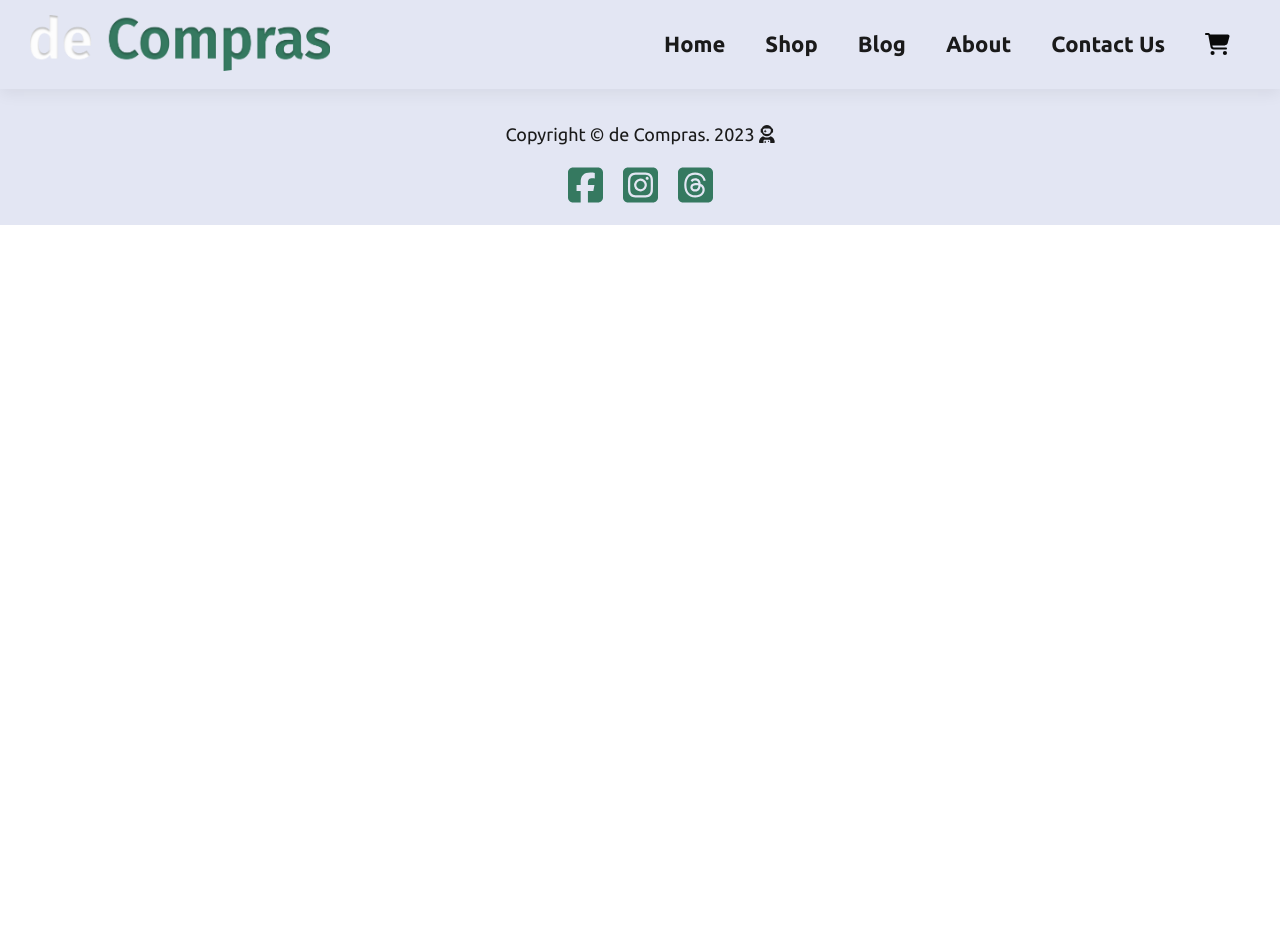
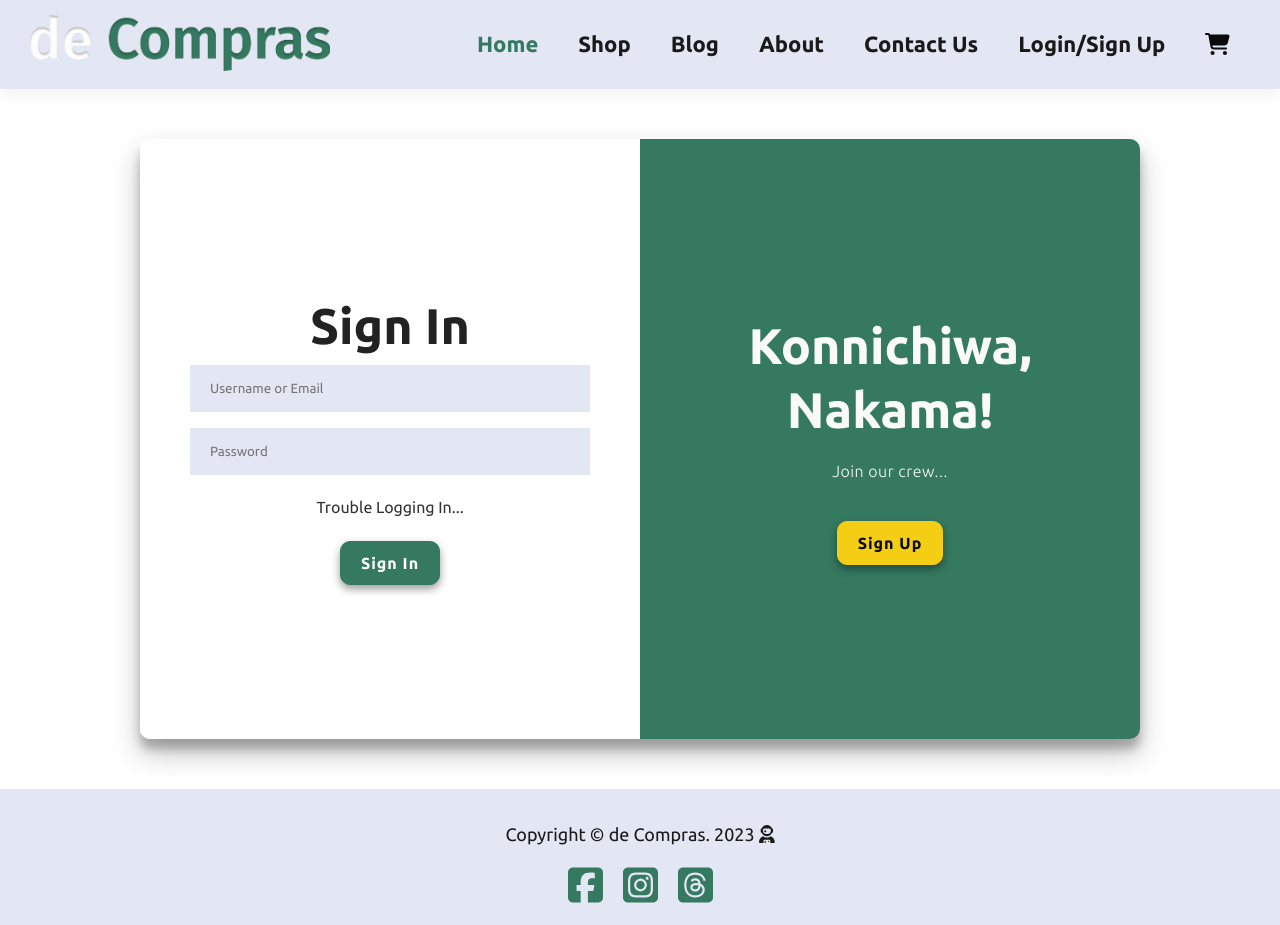
Before and after one commit to aditya-1967/react-web-app, a React (Create React App) app in the folder frontend/: page /login in a window 1280 px wide. Before the commit the page ends 800 px from the top, so only its background shows below. Built offline with nearby package versions, Linux system fonts and the light colour scheme.

Commit message:
added-login-page

```diff
--- a/frontend/package.json
+++ b/frontend/package.json
@@ -15,6 +15,7 @@
     "react-dom": "^18.2.0",
     "react-router-dom": "^6.21.0",
     "react-scripts": "5.0.1",
+    "styled-components": "^6.1.1",
     "web-vitals": "^2.1.4"
   },
   "scripts": {
--- a/frontend/src/App.js
+++ b/frontend/src/App.js
@@ -8,6 +8,7 @@ import About from "./Pages/About";
 import Contact from "./Pages/Contact";
 import Cart from "./Pages/Cart";
 import Footer from "./Components/Footer/Footer";
+import LoginSignup from "./Pages/LoginSignup";
 
 function App() {
   return (
@@ -19,6 +20,7 @@ function App() {
           <Route path="/blog" element={<Blog />} />
           <Route path="/about" element={<About />} />
           <Route path="/contact" element={<Contact />} />
+          <Route path="/login" element={<LoginSignup />} />
           <Route path="/cart" element={<Cart />} />
         </Routes>
         <Footer />
--- /dev/null
+++ b/frontend/src/Components/Login/Login.css
@@ -0,0 +1,233 @@
+* {
+  margin: 0;
+  padding: 0;
+  box-sizing: border-box;
+  font-family: "Ubuntu", sans-serif;
+}
+
+html {
+  scroll-behavior: smooth;
+}
+
+/* Global Styles */
+
+h1 {
+  font-size: 50px;
+  line-height: 64px;
+  color: #222;
+}
+
+h2 {
+  font-size: 46px;
+  line-height: 54px;
+  color: #222;
+}
+
+h4 {
+  font-size: 20px;
+  color: #222;
+}
+
+h6 {
+  font-weight: 700;
+  font-size: 12px;
+}
+
+p {
+  font-size: 16px;
+  color: #465b52;
+  margin: 15px 0 20px 0;
+}
+
+.section-p1 {
+  padding: 40px 80px;
+}
+
+.section-m1 {
+  margin: 40px 0;
+}
+
+body {
+  width: 100%;
+}
+
+.login-container {
+  background-color: #fafafa;
+  margin: 50px auto;
+  border-radius: 10px;
+  box-shadow: 0 14px 28px rgba(0, 0, 0, 0.25), 0 10px 10px rgba(0, 0, 0, 0.22);
+  position: relative;
+  overflow: hidden;
+  width: 1000px;
+  max-width: 100%;
+  min-height: 600px;
+}
+
+.signUpContainer {
+  position: absolute;
+  top: 0;
+  height: 100%;
+  transition: all 0.6s ease-in-out;
+  left: 0;
+  width: 50%;
+  opacity: 0;
+  z-index: 1;
+}
+
+.signUpContainer[data-signinIn="false"] {
+  transform: translateX(100%);
+  opacity: 1;
+  z-index: 5;
+}
+
+.signInContainer {
+  position: absolute;
+  top: 0;
+  height: 100%;
+  transition: all 0.6s ease-in-out;
+  left: 0;
+  width: 50%;
+  z-index: 2;
+}
+
+.signInContainer[data-signinIn="false"] {
+  transform: translateX(100%);
+}
+
+form {
+  background-color: #ffffff;
+  display: flex;
+  align-items: center;
+  justify-content: center;
+  flex-direction: column;
+  padding: 0 50px;
+  height: 100%;
+  text-align: center;
+}
+
+.form-title {
+  font-size: 50px;
+  font-weight: 800;
+  margin: 0;
+}
+
+input {
+  background-color: #e3e6f3;
+  border: none;
+  padding: 16px 20px;
+  margin: 8px 0;
+  width: 100%;
+}
+
+.btn {
+  border-radius: 10px;
+  border: 1px solid #357960;
+  background-color: #357960;
+  color: #ffffff;
+  font-size: 16px;
+  font-weight: bold;
+  padding: 12px 20px;
+  margin-top: 10px;
+  letter-spacing: 1px;
+  transition: transform 0.3s ease-in;
+  box-shadow: 0 4px 8px rgba(0, 0, 0, 0.4);
+}
+
+.btn:hover {
+  transform: translateY(-5px);
+  box-shadow: 0 6px 12px rgba(0, 0, 0, 0.6);
+  cursor: pointer;
+}
+
+.ghostButton {
+  background-color: #f4ce14;
+  border-color: #f4ce14;
+  color: #0a0a0a;
+}
+
+.anchor {
+  color: #333;
+  font-size: 16px;
+  text-decoration: none;
+  margin: 15px 0;
+}
+
+.overLayContainer {
+  position: absolute;
+  top: 0;
+  left: 50%;
+  width: 50%;
+  height: 100%;
+  overflow: hidden;
+  transition: transform 0.6s ease-in-out;
+  z-index: 100;
+}
+
+.overLayContainer[data-signinIn="false"] {
+  transform: translateX(-100%);
+}
+
+.overLay {
+  background: #357960;
+  background: -webkit-linear-gradient(to right, #1189bd 50%, #357960 50%);
+  background: linear-gradient(to right, #1189bd 50%, #357960 50%);
+  background-repeat: no-repeat;
+  background-size: cover;
+  background-position: 0 0;
+  color: #ffffff;
+  position: relative;
+  left: -100%;
+  height: 100%;
+  width: 200%;
+  transform: translateX(0);
+  transition: transform 0.6s ease-in-out;
+}
+
+.overLay[data-signinIn="false"] {
+  transform: translateX(50%);
+}
+
+.overLayPanel {
+  position: absolute;
+  display: flex;
+  align-items: center;
+  justify-content: center;
+  flex-direction: column;
+  padding: 0 40px;
+  text-align: center;
+  top: 0;
+  height: 100%;
+  width: 50%;
+  transform: translateX(0);
+  transition: transform 0.6s ease-in-out;
+}
+
+.leftOverlayPanel {
+  transform: translateX(-20%);
+}
+
+.leftOverlayPanel[data-signinIn="false"] {
+  transform: translateX(0);
+}
+
+.rightOverlayPanel {
+  right: 0;
+  transform: translateX(0);
+}
+
+.rightOverlayPanel[data-signinIn="false"] {
+  transform: translateX(20%);
+}
+
+.overlay-para {
+  color: #fafafa;
+  font-size: 16px;
+  font-weight: 100;
+  line-height: 20px;
+  letter-spacing: 0.5px;
+  margin: 20px 0 30px;
+}
+
+.overlay-h1 {
+  color: #fafafa;
+}
--- /dev/null
+++ b/frontend/src/Components/Login/Login.jsx
@@ -0,0 +1,49 @@
+import React from 'react'
+import './Login.css'
+import { Link } from 'react-router-dom';
+
+const Login = () => {
+    const [signIn, toggle] = React.useState(true);
+    return (
+        <>
+        <div className="login-container">
+            <div className="signUpContainer" data-signinIn={signIn}>
+                <form action="">
+                    <h1 className='form-title'>Join Us</h1>
+                    <input type="text" name="" id="" placeholder='Username'/>
+                    <input type="email" name="" id="" placeholder='Email'/>
+                    <input type="password" name="" id="" placeholder='Password'/>
+                    <button className='btn'>Sign Up</button>
+                </form>
+            </div>
+
+            <div className="signInContainer" data-signinIn={signIn}>
+                <form action="">
+                    <h1 className='form-title'>Sign In</h1>
+                    <input type="text" name="" id="" placeholder='Username or Email' />
+                    <input type="password" name="" id="" placeholder='Password'/>
+                    <Link className='anchor'>Trouble Logging In...</Link>
+                    <button className='btn'>Sign In</button>
+                </form>
+            </div>
+
+            <div className="overLayContainer" data-signinIn={signIn}>
+                <div className="overLay" data-signinIn={signIn}>
+                    <div className="overLayPanel leftOverlayPanel" data-signinIn={signIn}>
+                        <h1 className='overlay-h1'>Welcome Back!</h1>
+                        <p className='overlay-para'>We got something new for you!!!</p>
+                        <button className="ghostButton btn" onClick={() => toggle(true)}>Sign In</button>
+                    </div>
+                    <div className="overLayPanel rightOverlayPanel" data-signinIn={signIn}>
+                        <h1 className='overlay-h1'>Konnichiwa, Nakama!</h1>
+                        <p className='overlay-para'>Join our crew...</p>
+                        <button className="ghostButton btn" onClick={() => toggle(false)}>Sign Up</button>
+                    </div>
+                </div>
+            </div>
+        </div>
+        </>
+    )
+}
+
+export default Login
--- a/frontend/src/Components/Navbar/Navbar.css
+++ b/frontend/src/Components/Navbar/Navbar.css
@@ -1,3 +1,56 @@
+* {
+    margin: 0;
+    padding: 0;
+    box-sizing: border-box;
+    font-family: 'Ubuntu', sans-serif;
+}
+
+html {
+    scroll-behavior: smooth;
+}
+
+/* Global Styles */
+
+h1 {
+    font-size: 50px;
+    line-height: 64px;
+    color: #222;
+}
+
+h2 {
+    font-size: 46px;
+    line-height: 54px;
+    color: #222;
+}
+
+h4 {
+    font-size: 20px;
+    color: #222;
+}
+
+h6 {
+    font-weight: 700;
+    font-size: 12px;
+}
+
+p {
+    font-size: 16px;
+    color: #465b52;
+    margin: 15px 0 20px 0;
+}
+
+.section-p1 {
+    padding: 40px 80px;
+}
+
+.section-m1 {
+    margin: 40px 0;
+}
+
+body {
+    width: 100%;
+}
+
 .navbar {
     display: flex;
     align-items: center;
@@ -55,7 +108,7 @@
     cursor: pointer;
 }
 
-.nav-links li .active-page .cart-icon{
+.nav-links li .active-page, .nav-links li .active-page .cart-icon{
     color: #357960;
 }
 
--- a/frontend/src/Components/Navbar/Navbar.jsx
+++ b/frontend/src/Components/Navbar/Navbar.jsx
@@ -20,6 +20,7 @@ const Navbar = () => {
                 <li onClick={() => { setMenu("blog") }}><Link to='/blog' className={`pages ${menu === "blog" ? 'active-page' : ''}`}>Blog</Link></li>
                 <li onClick={() => { setMenu("about") }}><Link to='/about' className={`pages ${menu === "about" ? 'active-page' : ''}`}>About</Link></li>
                 <li onClick={() => { setMenu("contact") }}><Link to='/contact' className={`pages ${menu === "contact" ? 'active-page' : ''}`}>Contact Us</Link></li>
+                <li onClick={() => { setMenu("login") }}><Link to='/login' className={`pages ${menu === "login" ? 'active-page' : ''}`}>Login/Sign Up</Link></li>
                 <li onClick={() => { setMenu("cart") }}><Link to='/cart' className={`cart-icon ${menu === "cart" ? 'active-page' : ''}`}><FontAwesomeIcon icon={faCartShopping} className={`cart-icon ${menu === "cart" ? 'active-page' : ''}`} /></Link></li>
             </ul>
         </div>
--- a/frontend/src/Pages/LoginSignup.jsx
+++ b/frontend/src/Pages/LoginSignup.jsx
@@ -1,9 +1,10 @@
 import React from 'react'
+import Login from '../Components/Login/Login'
 
 const LoginSignup = () => {
   return (
     <div>
-
+      <Login />
     </div>
   )
 }
```
Also changed, not shown: 1 other file (tests, documents, lock files or other folders).
